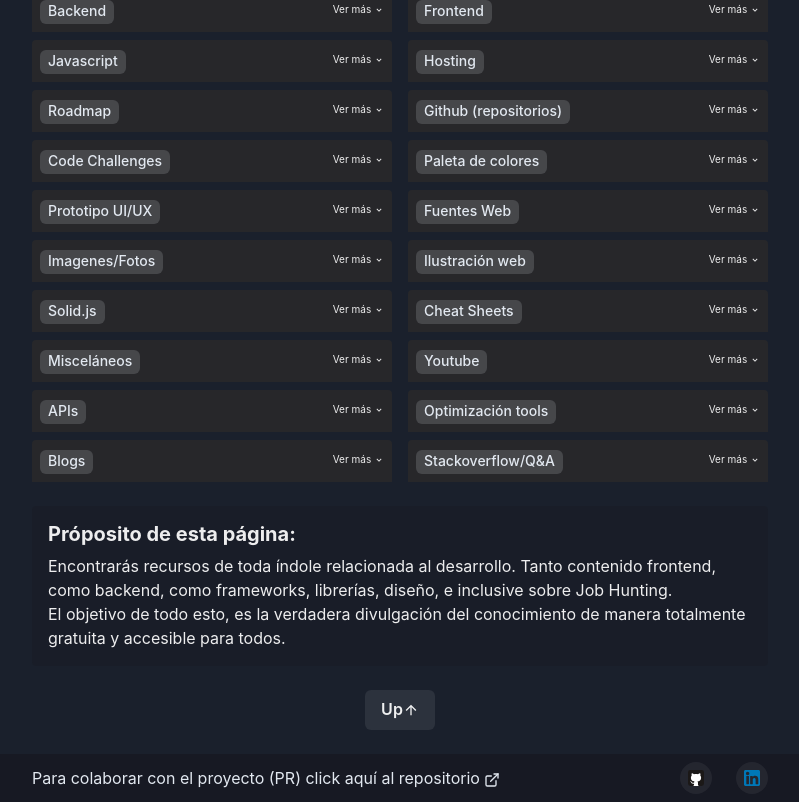
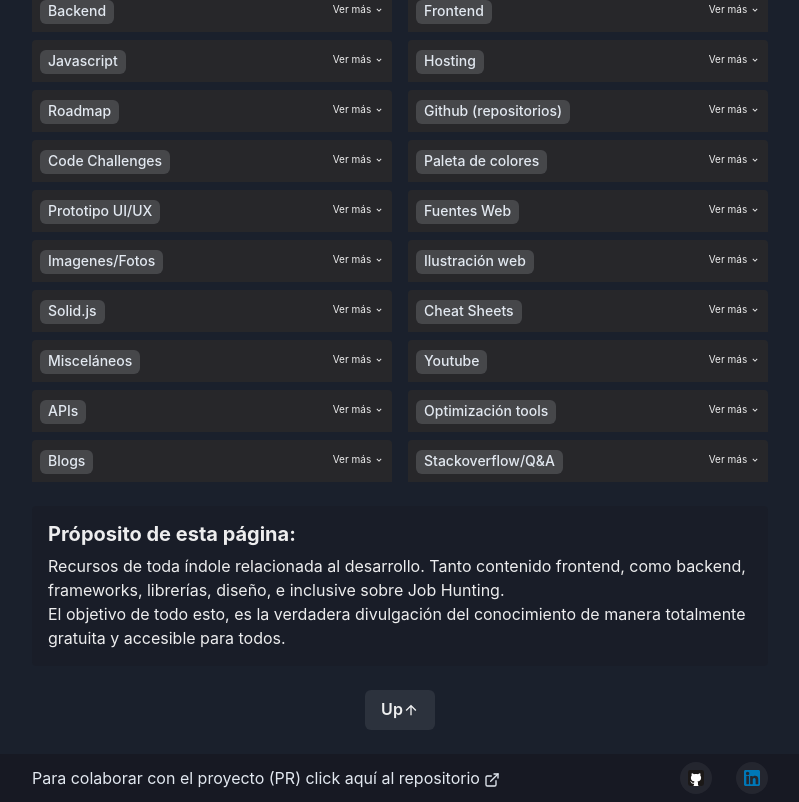
Before and after one commit to rodriabregu/resources-page, a React (Vite) app: page / in a window 1280 px wide. Shown: the part 550-1352 px from the top of the page, without its empty margins (240-1039 px from the left). Built offline with nearby package versions, Linux system fonts and the light colour scheme; no server answers.

Commit message:
feat/about-text

```diff
--- a/src/components/AboutSection.tsx
+++ b/src/components/AboutSection.tsx
@@ -7,8 +7,8 @@
         <Heading as={'h3'} size={'md'} mb={'2'}>
           Próposito de esta página:
         </Heading>
-        Encontrarás recursos de toda índole relacionada al desarrollo. Tanto contenido frontend,
-        como backend, como frameworks, librerías, diseño, e inclusive sobre Job Hunting.
+        Recursos de toda índole relacionada al desarrollo. Tanto contenido frontend, como backend,
+        frameworks, librerías, diseño, e inclusive sobre Job Hunting.
         <br />
         El objetivo de todo esto, es la verdadera divulgación del conocimiento de manera totalmente
         gratuita y accesible para todos.
```
